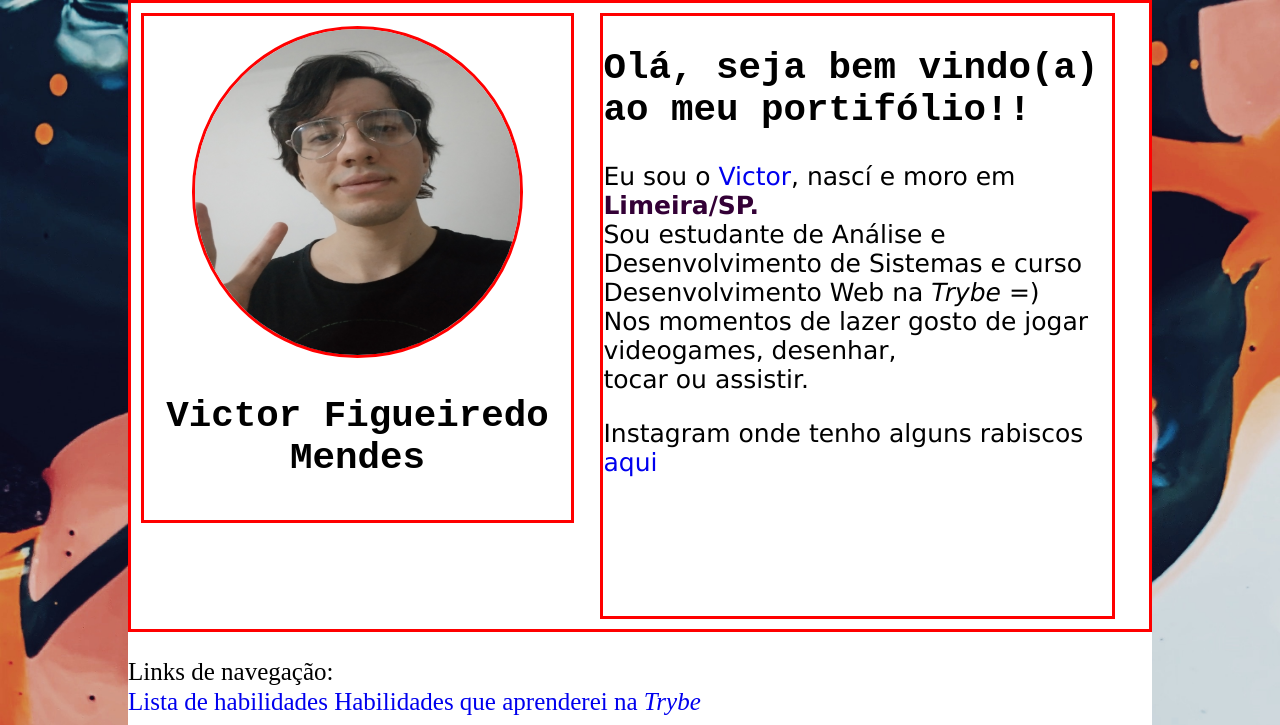
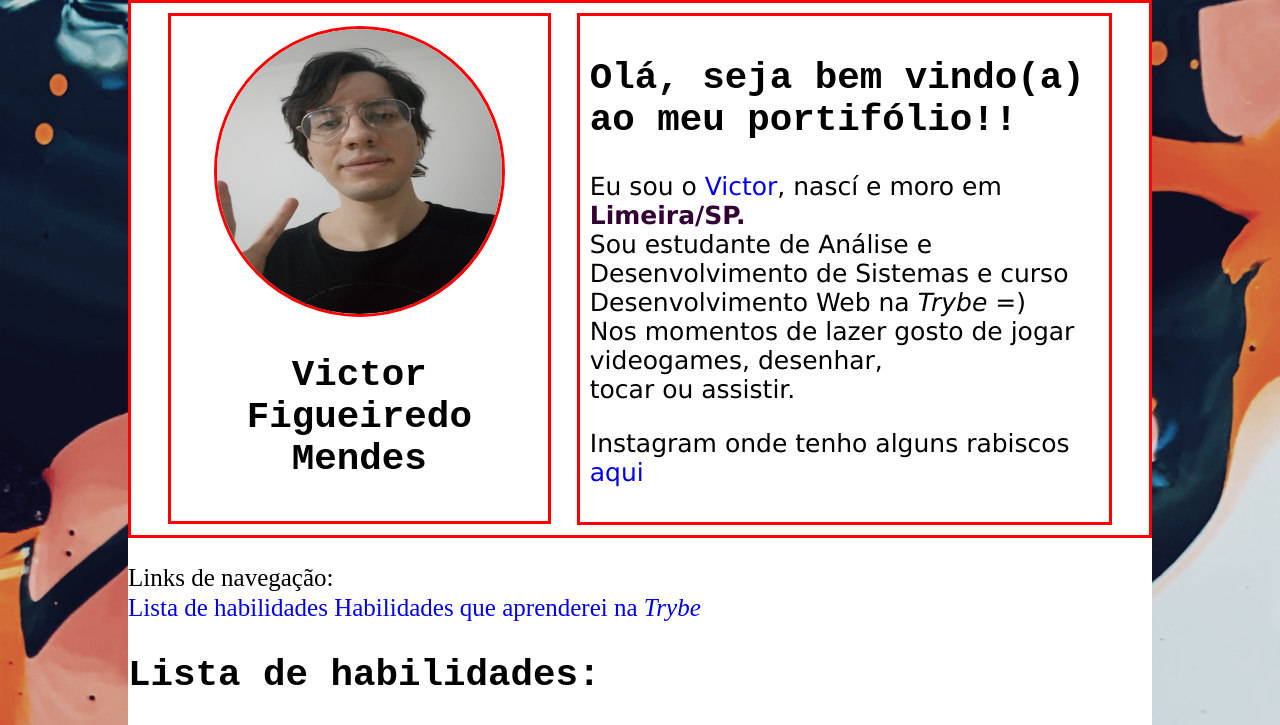
Before and after one commit to ImVictorM/ImVictorM.github.io, a plain HTML site: page index.html in a window 1280 px wide. Shown: the top 725 px of the page. Drawn offline with Linux system fonts and the light colour scheme.

Commit message:
Correção espaçamento perfil

```diff
--- a/style.css
+++ b/style.css
@@ -16,6 +16,7 @@ main{
 
 #me{
     border: 3px solid red;
+    text-align: center;
 }
 #me img{
     width: 80%;
@@ -26,7 +27,7 @@ main{
 }
 #me #foto-nome{
     border: 3px solid red;
-    width: 40%;
+    width: 35%;
     display: inline-block;
     margin: 10px;
     text-align: center;
@@ -42,9 +43,9 @@ h1, h2{
     width: 50%;
     text-align: start;
     display: inline-block;
+    vertical-align: top;
+    padding: 10px;
     margin: 10px;
-    height: 600px;
-    vertical-align: top;
 }
 
 
```
